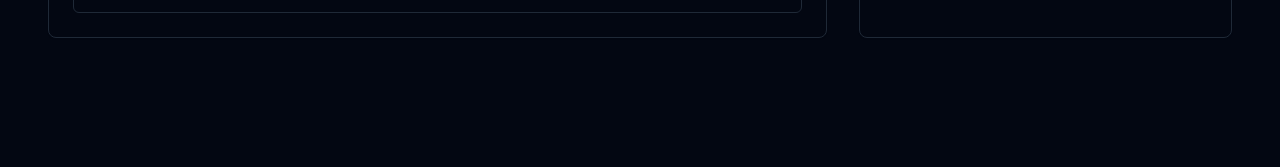
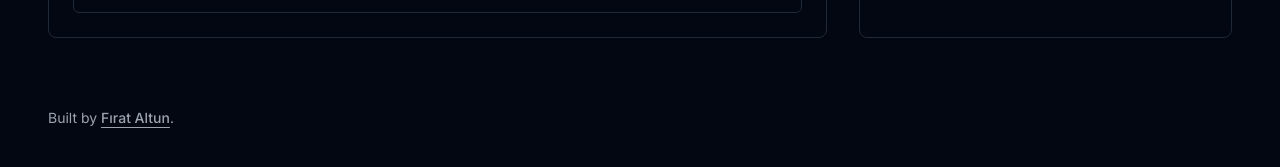
Before and after one commit to altunf/universite_bilgi_sistemi, a Next.js app in the folder client/: page / in a window 1280 px wide. Shown: the part 975-1142 px from the top of the page. Before the commit the page ends 1061 px from the top, so only its background shows below. Built offline with nearby package versions, Linux system fonts and the light colour scheme.

Commit message:
feat: add footer

```diff
--- a/client/app/layout.jsx
+++ b/client/app/layout.jsx
@@ -6,6 +6,7 @@ const inter = Inter({ subsets: ["latin"] });
 import { ThemeProvider } from "@/providers/theme-provider";
 
 import { Navbar } from "../components/navbar";
+import { SiteFooter } from "../components/site-footer";
 export const metadata = {
   title: "Üniversite Bilgi Sistemi",
   description: "Generated by Fırat Altun",
@@ -20,6 +21,7 @@ export default function RootLayout({ children }) {
             <header className="flex min-h-screen w-full flex-col p-4">
               <Navbar />
               {children}
+              <SiteFooter />
             </header>
           </ThemeProvider>
         </UniversityProvider>
--- /dev/null
+++ b/client/components/site-footer.jsx
@@ -0,0 +1,22 @@
+import Link from "next/link";
+
+export function SiteFooter() {
+  return (
+    <footer className="md:px-8 ">
+      <div className="container flex flex-col items-center justify-between gap-4 md:h-24 md:flex-row">
+        <p className="text-balance text-center text-sm leading-loose text-muted-foreground md:text-left">
+          Built by{" "}
+          <Link
+            href={"https://github.com/altunf"}
+            target="_blank"
+            rel="noreferrer"
+            className="font-medium underline underline-offset-4"
+          >
+            Fırat Altun
+          </Link>
+          .
+        </p>
+      </div>
+    </footer>
+  );
+}
```
